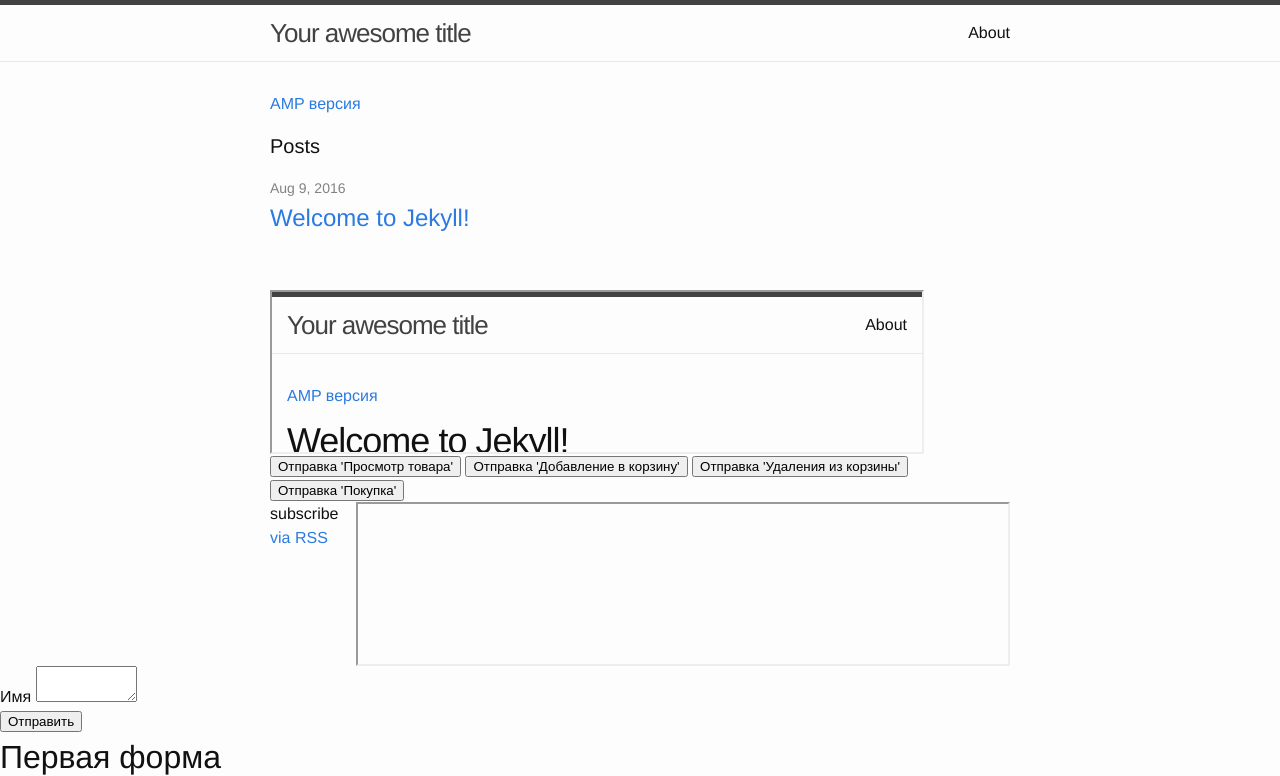
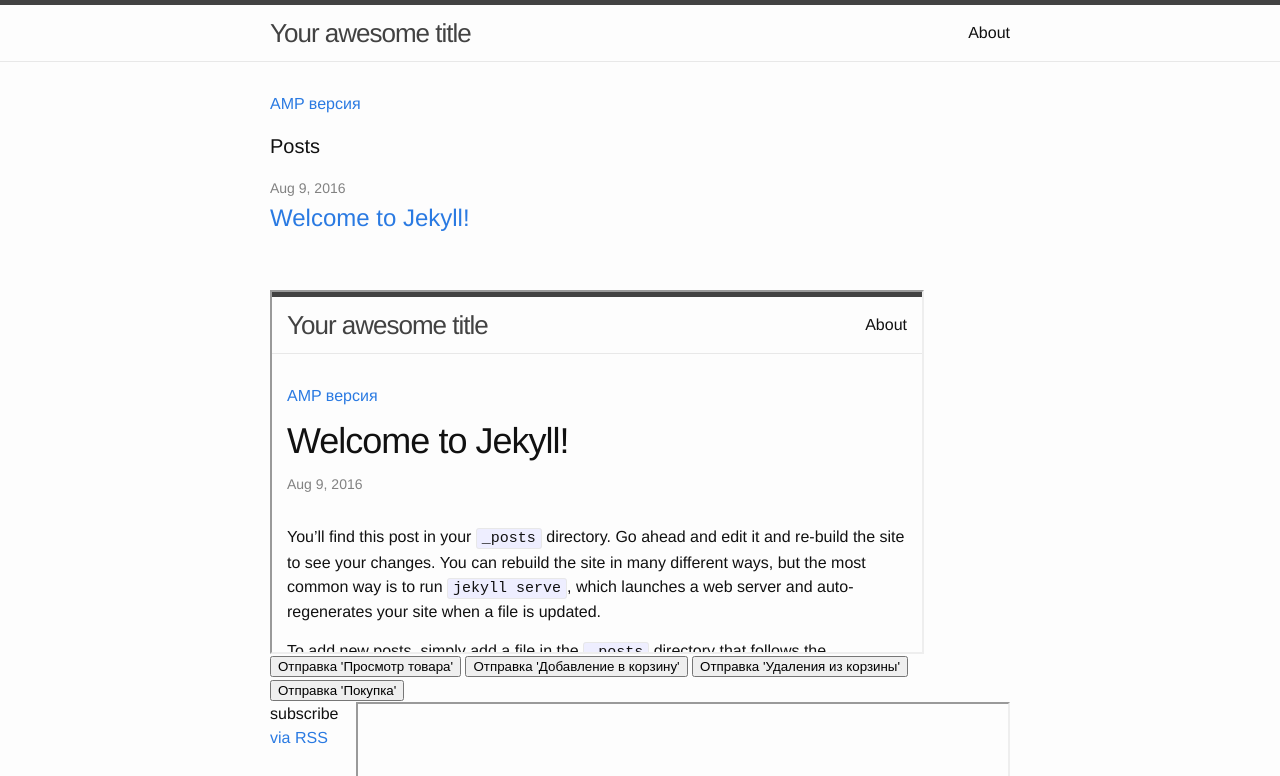
Before and after one commit to ddspb/ddspb.github.io, a Jekyll site: the page built from index.html, in a window 1280 px wide. Shown: the top 776 px of the page. Built offline with Jekyll 4.4.1, drawn with Linux system fonts in a browser that asks for light colours; grey boxes are pictures that could not be loaded.

```diff
--- a/index.html
+++ b/index.html
@@ -20,7 +20,7 @@
 
   <br>
 
-  <iframe src="/jekyll/update/2016/08/09/welcome-to-jekyll.html" width="650" height="160" align="left">
+  <iframe src="/jekyll/update/2016/08/09/welcome-to-jekyll.html" width="650" height="360" align="left">
     Ваш браузер не поддерживает фреймы!
   </iframe>
 
@@ -30,7 +30,7 @@
   <input id="purchase" value="Отправка 'Покупка'" type="button" class="btn">
 </div>
 
-<iframe src="https://metrica.yandex.com/about" width="650" height="160" align="right">
+<iframe src="https://metrica.yandex.com/about" width="650" height="360" align="right">
   Ваш браузер не поддерживает фреймы!
 </iframe>
 <script>
```
